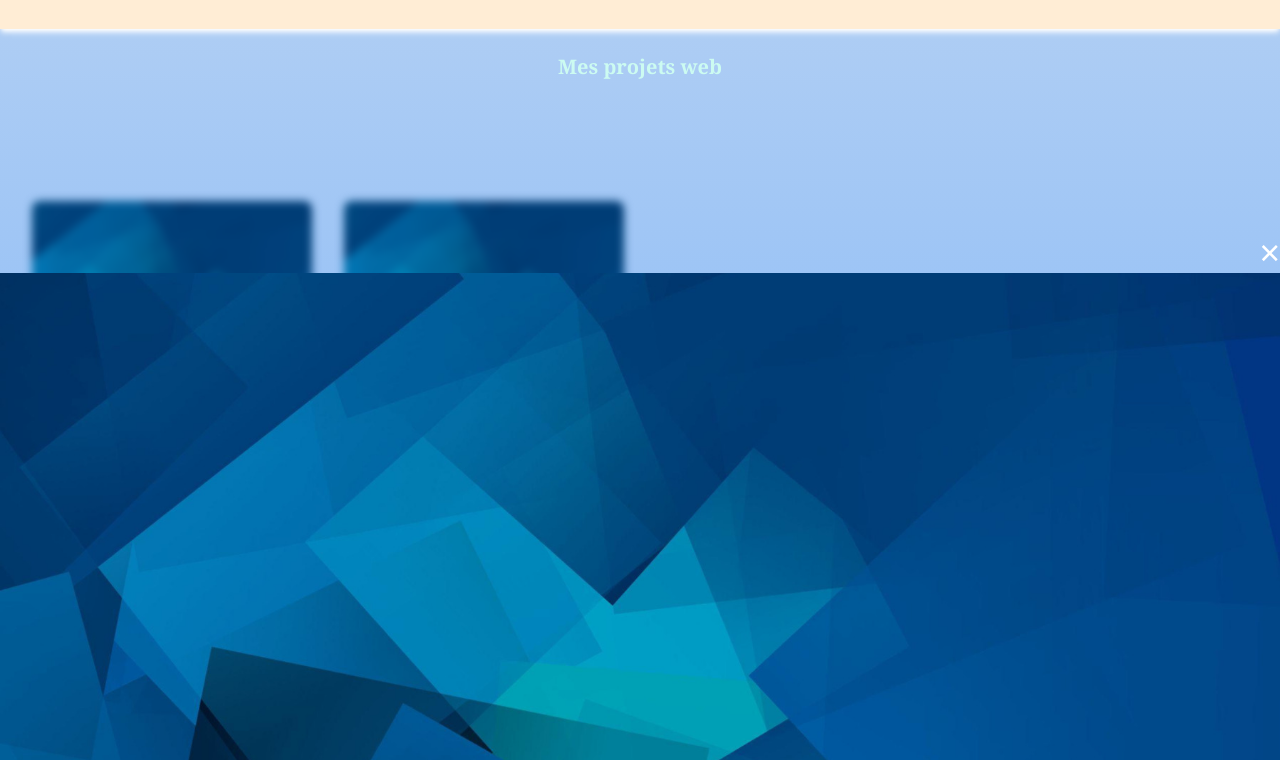
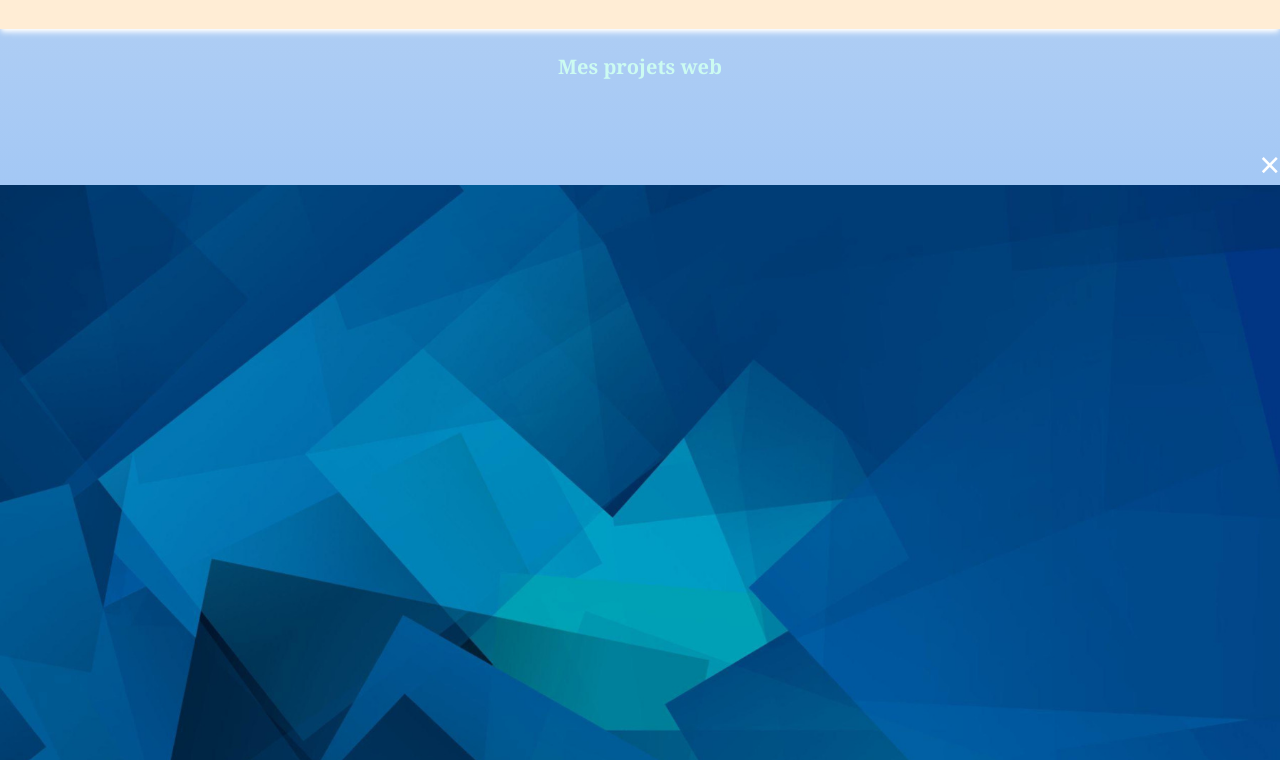
Before and after one commit to Guiboy974/portfolio, a plain HTML site: page index.html in a window 1280 px wide. Both pictures are taken after a click on the picture 172 px from the left and 1127 px from the top of the page. Shown: the part 767-1527 px from the top of the page. Drawn offline with nearby package versions, Linux system fonts and the light colour scheme.

Commit message:
size modal

```diff
--- a/index.html
+++ b/index.html
@@ -161,7 +161,7 @@
         </div>
 
         <!-- The Modal -->
-        <div id="myModal" class="modal flex flex-col hidden absolute top-32 m-auto w-md-3/4 z-10">
+        <div id="myModal" class="modal flex flex-col hidden absolute top-10 m-auto w-md-3/4 z-10">
           <span class="close text-4xl w-full text-right">&times;</span>
           <img class="modal-content w-full block" id="imgProj">
         </div>
```
